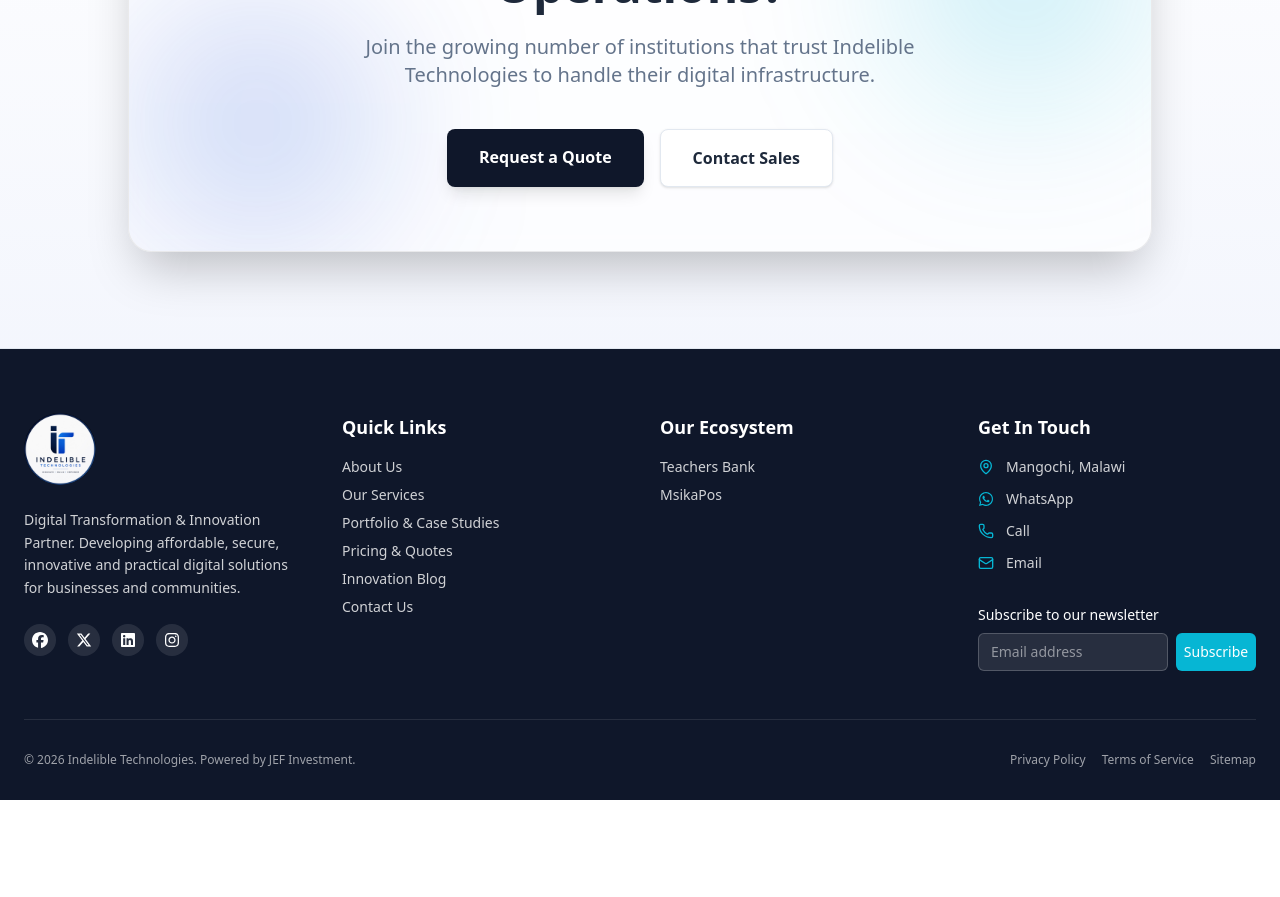
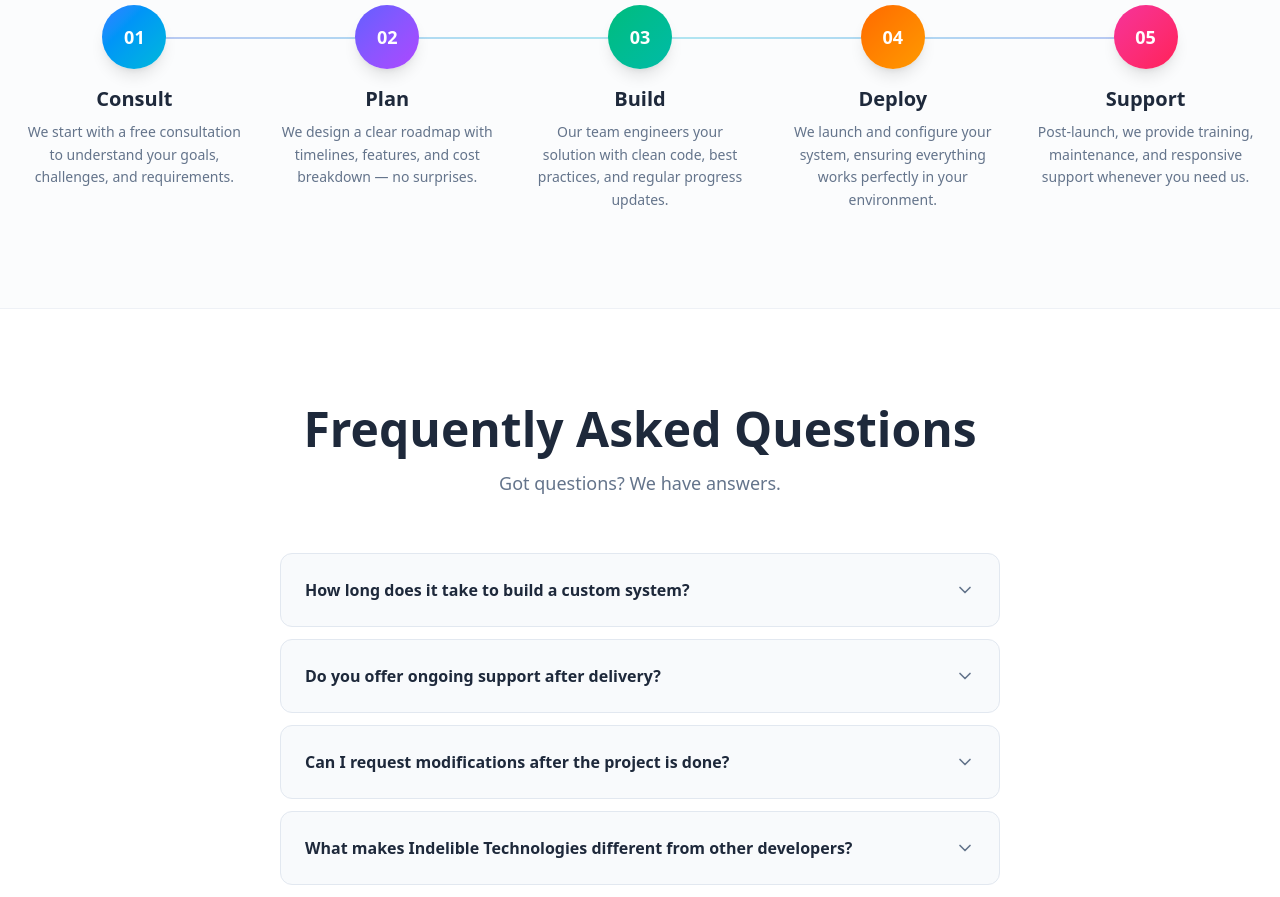
Before and after one commit to Indelible-cpu/MyWebsite, a Next.js app: page / in a window 1280 px wide. Shown: the part 2640-3537 px from the top of the page. Before the commit the page ends 3440 px from the top, so only its background shows below. Built offline with nearby package versions, Linux system fonts and the light colour scheme.

Commit message:
feat: add WhatsApp button, FAQ, How We Work section, and Open Graph meta tags

```diff
--- a/app/layout.tsx
+++ b/app/layout.tsx
@@ -4,10 +4,29 @@ import { Navigation } from "@/components/Navigation";
 import { Footer } from "@/components/Footer";
 import { ThemeProvider } from "@/components/theme-provider";
 import { FramerProvider } from "@/components/framer-provider";
+import { WhatsAppButton } from "@/components/WhatsAppButton";
 
 export const metadata: Metadata = {
+  metadataBase: new URL("https://indelibletechnologies.com"),
   title: "Indelible Technologies | Innovate. Build. Empower.",
-  description: "Digital Transformation & Innovation Partner. Developing affordable, secure, innovative and practical digital solutions.",
+  description: "Youth-led technology company developing affordable, secure, and practical digital solutions for modern institutions — from POS systems to financial management platforms.",
+  keywords: ["software development", "digital transformation", "POS system", "financial management", "web development", "Indelible Technologies", "MsikaPos", "Teachers Bank"],
+  authors: [{ name: "Indelible Technologies" }],
+  robots: "index, follow",
+  openGraph: {
+    type: "website",
+    url: "https://indelibletechnologies.com",
+    title: "Indelible Technologies | Innovate. Build. Empower.",
+    description: "Youth-led technology company developing affordable, secure, and practical digital solutions — POS, financial management, and custom software.",
+    siteName: "Indelible Technologies",
+    images: [{ url: "/logo.png", width: 400, height: 400, alt: "Indelible Technologies Logo" }],
+  },
+  twitter: {
+    card: "summary",
+    title: "Indelible Technologies | Innovate. Build. Empower.",
+    description: "Youth-led technology company developing affordable, secure, and practical digital solutions.",
+    images: ["/logo.png"],
+  },
 };
 
 export default function RootLayout({
@@ -27,6 +46,7 @@ export default function RootLayout({
             <Navigation />
             <main className="flex-grow flex flex-col">{children}</main>
             <Footer />
+            <WhatsAppButton />
           </FramerProvider>
         </ThemeProvider>
       </body>
--- a/app/page.tsx
+++ b/app/page.tsx
@@ -1,8 +1,9 @@
 "use client";
 
 import Link from "next/link";
-import { ArrowRight, CheckCircle2, MonitorSmartphone, Code2, Database, Zap, Layers, Activity } from "lucide-react";
-import { m } from "framer-motion";
+import { ArrowRight, CheckCircle2, MonitorSmartphone, Code2, Database, Zap, Layers, Activity, ChevronDown } from "lucide-react";
+import { m, AnimatePresence } from "framer-motion";
+import { useState } from "react";
 
 export default function Home() {
   return (
@@ -163,6 +164,47 @@ export default function Home() {
         </div>
       </section>
 
+      {/* HOW WE WORK */}
+      <section className="py-24 bg-muted/30 border-y border-border/50">
+        <div className="container mx-auto px-4 md:px-6">
+          <div className="text-center mb-16 max-w-3xl mx-auto">
+            <h2 className="text-3xl md:text-5xl font-bold mb-4">How We Work</h2>
+            <p className="text-lg text-muted-foreground">A clear, transparent process from first conversation to final delivery and beyond.</p>
+          </div>
+          <div className="relative">
+            {/* Connecting line */}
+            <div className="hidden md:block absolute top-8 left-[10%] right-[10%] h-0.5 bg-gradient-to-r from-secondary via-accent to-secondary opacity-30" />
+            <div className="grid md:grid-cols-5 gap-8 relative">
+              {[
+                { step: "01", title: "Consult", desc: "We start with a free consultation to understand your goals, challenges, and requirements.", color: "from-blue-500 to-cyan-500" },
+                { step: "02", title: "Plan", desc: "We design a clear roadmap with timelines, features, and cost breakdown — no surprises.", color: "from-indigo-500 to-purple-500" },
+                { step: "03", title: "Build", desc: "Our team engineers your solution with clean code, best practices, and regular progress updates.", color: "from-emerald-500 to-teal-500" },
+                { step: "04", title: "Deploy", desc: "We launch and configure your system, ensuring everything works perfectly in your environment.", color: "from-orange-500 to-amber-500" },
+                { step: "05", title: "Support", desc: "Post-launch, we provide training, maintenance, and responsive support whenever you need us.", color: "from-pink-500 to-rose-500" },
+              ].map((phase, i) => (
+                <m.div
+                  key={i}
+                  initial={{ opacity: 0, y: 20 }}
+                  whileInView={{ opacity: 1, y: 0 }}
+                  viewport={{ once: true }}
+                  transition={{ duration: 0.5, delay: i * 0.1 }}
+                  className="flex flex-col items-center text-center"
+                >
+                  <div className={`w-16 h-16 rounded-full bg-gradient-to-br ${phase.color} flex items-center justify-center text-white font-bold text-lg mb-4 shadow-lg relative z-10`}>
+                    {phase.step}
+                  </div>
+                  <h3 className="text-xl font-bold mb-2">{phase.title}</h3>
+                  <p className="text-muted-foreground text-sm leading-relaxed">{phase.desc}</p>
+                </m.div>
+              ))}
+            </div>
+          </div>
+        </div>
+      </section>
+
+      {/* FAQ SECTION */}
+      <FaqSection />
+
       {/* CALL TO ACTION */}
       <section className="py-24 relative overflow-hidden">
         <div className="absolute inset-0 bg-gradient-to-b from-transparent to-secondary/5 -z-10"></div>
@@ -189,3 +231,78 @@ export default function Home() {
     </>
   );
 }
+
+function FaqSection() {
+  const faqs = [
+    {
+      q: "How long does it take to build a custom system?",
+      a: "It depends on the complexity of the project. Simple websites typically take 1–2 weeks. Custom software systems like POS or management platforms typically take 4–12 weeks. We always provide a detailed timeline before we begin.",
+    },
+    {
+      q: "Do you offer ongoing support after delivery?",
+      a: "Yes. All our systems come with an initial support period. We also offer ongoing maintenance plans to ensure your system stays updated, secure, and running smoothly.",
+    },
+    {
+      q: "Can I request modifications after the project is done?",
+      a: "Absolutely. We understand that business needs evolve. We offer post-delivery change requests and version upgrades at reasonable rates.",
+    },
+    {
+      q: "What makes Indelible Technologies different from other developers?",
+      a: "We are a youth-led team that builds practical, real-world solutions \u2014 not generic templates. We focus on affordability, long-term support, and truly understanding your unique needs before writing a single line of code.",
+    },
+    {
+      q: "Do I own the software after it is built?",
+      a: "For custom-built solutions, yes \u2014 you own the final product. For our flagship products (Teachers Bank, MsikaPos), we operate on a licensing model. Full details are outlined in our Terms of Service.",
+    },
+  ];
+
+  const [open, setOpen] = useState<number | null>(null);
+
+  return (
+    <section className="py-24">
+      <div className="container mx-auto px-4 md:px-6 max-w-3xl">
+        <div className="text-center mb-14">
+          <h2 className="text-3xl md:text-5xl font-bold mb-4">Frequently Asked Questions</h2>
+          <p className="text-lg text-muted-foreground">Got questions? We have answers.</p>
+        </div>
+        <div className="space-y-3">
+          {faqs.map((faq, i) => (
+            <m.div
+              key={i}
+              initial={{ opacity: 0, y: 10 }}
+              whileInView={{ opacity: 1, y: 0 }}
+              viewport={{ once: true }}
+              transition={{ duration: 0.3, delay: i * 0.07 }}
+              className="border border-border rounded-xl overflow-hidden bg-card"
+            >
+              <button
+                id={`faq-${i}`}
+                onClick={() => setOpen(open === i ? null : i)}
+                className="w-full flex items-center justify-between p-6 text-left font-semibold text-foreground hover:bg-muted/50 transition-colors"
+                aria-expanded={open === i}
+              >
+                <span>{faq.q}</span>
+                <m.span animate={{ rotate: open === i ? 180 : 0 }} transition={{ duration: 0.2 }}>
+                  <ChevronDown className="h-5 w-5 text-muted-foreground shrink-0" />
+                </m.span>
+              </button>
+              <AnimatePresence>
+                {open === i && (
+                  <m.div
+                    initial={{ height: 0, opacity: 0 }}
+                    animate={{ height: "auto", opacity: 1 }}
+                    exit={{ height: 0, opacity: 0 }}
+                    transition={{ duration: 0.25, ease: "easeInOut" }}
+                    className="overflow-hidden"
+                  >
+                    <p className="px-6 pb-6 text-muted-foreground leading-relaxed">{faq.a}</p>
+                  </m.div>
+                )}
+              </AnimatePresence>
+            </m.div>
+          ))}
+        </div>
+      </div>
+    </section>
+  );
+}
```
